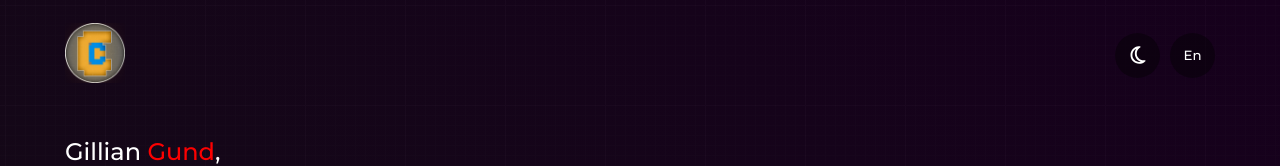
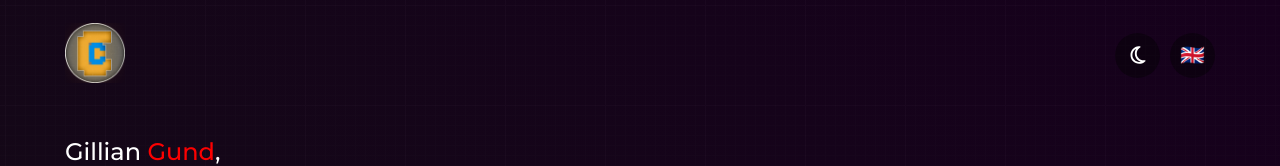
Before and after one commit to GillanCodes/gillancodes.ovh, a React (Create React App) app in the folder client/: page / in a window 1280 px wide. Shown: the top 166 px of the page. Built offline with nearby package versions, Linux system fonts and the light colour scheme.

Commit message:
feat: added emoji to navbar

```diff
--- a/client/src/Components/Navbar/LangBtn.tsx
+++ b/client/src/Components/Navbar/LangBtn.tsx
@@ -10,13 +10,15 @@ export default function LangBtn() {
         switch(lang)
         {
             case "fr_fr":
-                return "Fr";
+                return "🇫🇷";
             case "de_de":
-                return "De";
+                return "🇩🇪";
             case "en_us":
-                return "En";
+                return "🇬🇧";
+            case "es_es":
+                return "🇪🇦";
             default:
-                return "En";
+                return "🇬🇧";
         }
     }
 
@@ -42,12 +44,13 @@ export default function LangBtn() {
             </button>
 
             {isOpen && (
-                <div className='langs'>
-                    <button className='nav-btn' onClick={() => changeLang('fr_fr')}>Fr</button>
-                    <button className='nav-btn' onClick={() => changeLang('en_us')}>En</button>
-                    <button className='nav-btn' onClick={() => changeLang('de_de')}>De</button>
-                    <button className='nav-btn' onClick={() => changeLang('es_es')}>Es</button>
-                </div>
+                // <div className='langs'>
+                <>
+                    <button className='nav-btn' onClick={() => changeLang('en_us')}>🇬🇧</button>
+                    <button className='nav-btn' onClick={() => changeLang('fr_fr')}>🇫🇷</button>
+                    <button className='nav-btn' onClick={() => changeLang('de_de')}>🇩🇪</button>
+                    <button className='nav-btn' onClick={() => changeLang('es_es')}>🇪🇦</button>
+                </>
             )}
 
         </div>
--- a/client/src/Style/components/_navbar.scss
+++ b/client/src/Style/components/_navbar.scss
@@ -33,7 +33,6 @@
 
             color: white;
 
-            position: relative;
 
             height: 45px;
             width: 45px;
@@ -42,6 +41,9 @@
             justify-content: center;
             align-items: center;
 
+            font-size: 20px;
+
+
             cursor: pointer;
 
             svg {
@@ -49,6 +51,7 @@
                 height: 20px;
                 width: 20px;
             }
+
 
             &:hover
             {
@@ -60,20 +63,19 @@
         {
 
             left: -55px;
+            margin-right: 10px;
         }
 
         .lang-btns
         {
             display: flex;
-            flex-direction: column;
+            flex-direction: row-reverse;
             justify-content: baseline;
 
-            position: absolute;
+            gap: 10px;
 
-            .langs .nav-btn
-            {
-                margin-top: 10px;
-            }
+            font-size: 20px;
+
         }
     }
 
```
Also changed, not shown: client/src/Style/components/_work-card.scss (renamed from client/src/Style/components/work-card.scss).
